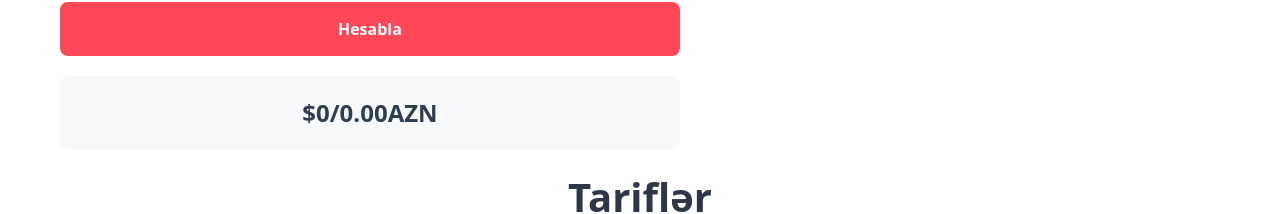
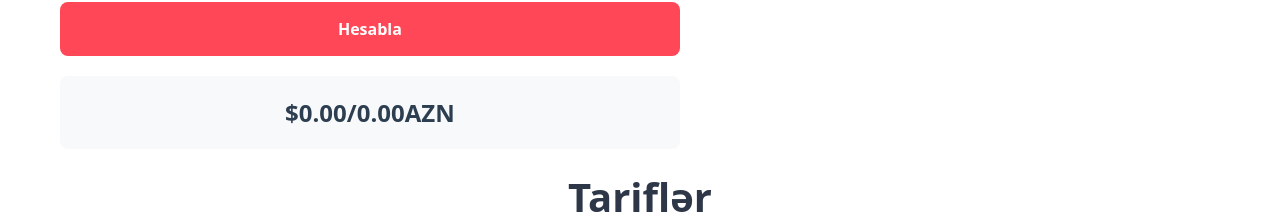
Before and after one commit to cihankarimli/dynamex-app, a Next.js app: page / in a window 1280 px wide. Shown: the part 1735-1949 px from the top of the page. Built offline with nearby package versions, Linux system fonts and the light colour scheme.

Commit message:
calculotor animation added

```diff
--- a/src/app/about/page.jsx
+++ b/src/app/about/page.jsx
@@ -1,6 +1,6 @@
 import Image from "next/image";
 import React from "react";
-import AboutData from "../data/AboutData";
+import aboutData from "../data/AboutData";
 import styles from "../styles/AboutPage.css";
 
 function About() {
@@ -23,7 +23,7 @@ function About() {
         </div>
         <div className="text">
           <h3 className="headline">13 il öncə başlayan hekayəmiz...</h3>
-          {AboutData.map((about) => (
+          {aboutData.map((about) => (
             <div className="content" key={about.id}>
               <p>{about.title}</p>
             </div>
--- a/src/app/components/Calculator.jsx
+++ b/src/app/components/Calculator.jsx
@@ -1,27 +1,36 @@
 "use client";
 
-import React, { useState } from "react";
+import React, { useState, useEffect } from "react";
 import "../styles/ShippingCalculator.css";
+import useCounterAnimation from "../hooks/CounterAnimation";
 
 const ShippingCalculator = () => {
-  const [count, setcount] = useState(0.0);
+  const [count, setCount] = useState(0.0);
   const [en, setEn] = useState(0);
   const [length, setLength] = useState(0);
   const [height, setHeight] = useState(0);
-  const [weight, setweight] = useState(0);
-  function Calculotor() {
-    const valumeWeight = (en * length * height) / 6000;
+  const [weight, setWeight] = useState(0);
+  const [isAnimating, setIsAnimating] = useState(false);
+
+  function Calculator() {
+    const volumeWeight = (en * length * height) / 6000;
     let number;
-    if (valumeWeight > weight) {
-      number = valumeWeight * 5;
+    if (volumeWeight > weight) {
+      number = volumeWeight * 5;
     } else {
       number = weight * 5;
     }
-    setcount(number.toFixed(2));
+
+    setIsAnimating(true);
+    setCount(parseFloat(number.toFixed(2)));
+
+    setTimeout(() => setIsAnimating(false), 1500);
   }
 
-  let Azn = count * 1.7;
-  Azn = Azn.toFixed(2);
+  const animatedUSD = useCounterAnimation(count);
+  const calculatedAzn = count * 1.7;
+  const animatedAzn = useCounterAnimation(calculatedAzn);
+
   return (
     <div className="shipping-calculator-container">
       <div className="shipping-calculator-form-panel">
@@ -35,7 +44,6 @@ const ShippingCalculator = () => {
           </div>
         </div>
 
-        {/* Shipping Options */}
         <div className="shipping-calculator-form-row">
           <div className="shipping-calculator-form-group">
             <label className="shipping-calculator-label">Çatdırılma növü</label>
@@ -55,7 +63,6 @@ const ShippingCalculator = () => {
           </div>
         </div>
 
-        {/* Dimensions */}
         <div className="shipping-calculator-form-row">
           <div className="shipping-calculator-form-group">
             <label className="shipping-calculator-label">En</label>
@@ -63,7 +70,7 @@ const ShippingCalculator = () => {
               <input
                 type="number"
                 className="shipping-calculator-input"
-                onChange={(e) => setEn(e.target.value)}
+                onChange={(e) => setEn(parseFloat(e.target.value) || 0)}
               />
               <div className="shipping-calculator-input-unit">sm</div>
             </div>
@@ -74,7 +81,7 @@ const ShippingCalculator = () => {
               <input
                 type="number"
                 className="shipping-calculator-input"
-                onChange={(e) => setLength(e.target.value)}
+                onChange={(e) => setLength(parseFloat(e.target.value) || 0)}
               />
               <div className="shipping-calculator-input-unit">sm</div>
             </div>
@@ -89,7 +96,7 @@ const ShippingCalculator = () => {
               <input
                 type="number"
                 className="shipping-calculator-input"
-                onChange={(e) => setHeight(e.target.value)}
+                onChange={(e) => setHeight(parseFloat(e.target.value) || 0)}
               />
               <div className="shipping-calculator-input-unit">sm</div>
             </div>
@@ -101,7 +108,7 @@ const ShippingCalculator = () => {
                 type="number"
                 className="shipping-calculator-input"
                 step="0.1"
-                onChange={(e) => setweight(e.target.value)}
+                onChange={(e) => setWeight(parseFloat(e.target.value) || 0)}
               />
               <div className="shipping-calculator-select-wrapper">
                 <select className="shipping-calculator-select">
@@ -114,15 +121,25 @@ const ShippingCalculator = () => {
 
         {/* Calculate Button */}
         <button
-          className="shipping-calculator-calculate-btn"
-          onClick={Calculotor}
+          type="submit"
+          className={`shipping-calculator-calculate-btn ${
+            isAnimating ? "animating" : ""
+          }`}
+          onClick={Calculator}
+          disabled={isAnimating}
         >
-          Hesabla
+          {isAnimating ? "Hesablanır..." : "Hesabla"}
         </button>
 
-        {/* Price Display */}
-        <div className="shipping-calculator-price-display">
-          ${count}/{Azn}AZN
+        {/* Animated Price Display */}
+        <div
+          className={`shipping-calculator-price-display ${
+            isAnimating ? "animating" : ""
+          }`}
+        >
+          <span className="price-usd">${animatedUSD.toFixed(2)}</span>
+          <span className="price-separator">/</span>
+          <span className="price-azn">{animatedAzn.toFixed(2)}AZN</span>
         </div>
       </div>
 
--- /dev/null
+++ b/src/app/hooks/CounterAnimation.jsx
@@ -0,0 +1,40 @@
+"use client";
+
+import { useEffect, useState } from "react";
+
+const useCounterAnimation = (target, duration = 1500) => {
+  const [current, setCurrent] = useState(0);
+
+  useEffect(() => {
+    if (target === 0) {
+      setCurrent(0);
+      return;
+    }
+
+    const startTime = Date.now();
+    const startValue = current;
+
+    const animate = () => {
+      const elapsed = Date.now() - startTime;
+      const progress = Math.min(elapsed / duration, 1);
+      console.log(elapsed);
+
+      const easeOutCubic = 1 - Math.pow(1 - progress, 3);
+      const value = startValue + (target - startValue) * easeOutCubic;
+
+      setCurrent(value);
+
+      if (progress < 1) {
+        requestAnimationFrame(animate);
+      } else {
+        setCurrent(target);
+      }
+    };
+
+    requestAnimationFrame(animate);
+  }, [target, duration]);
+
+  return current;
+};
+
+export default useCounterAnimation;
```
